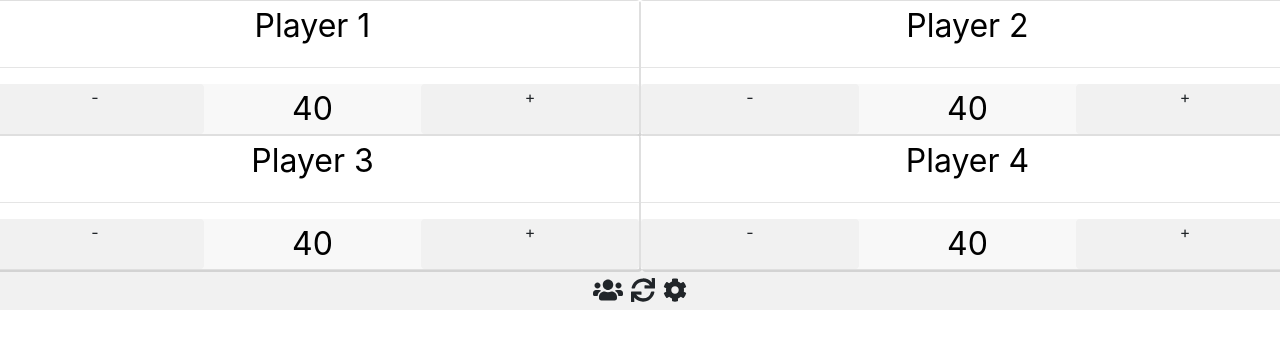
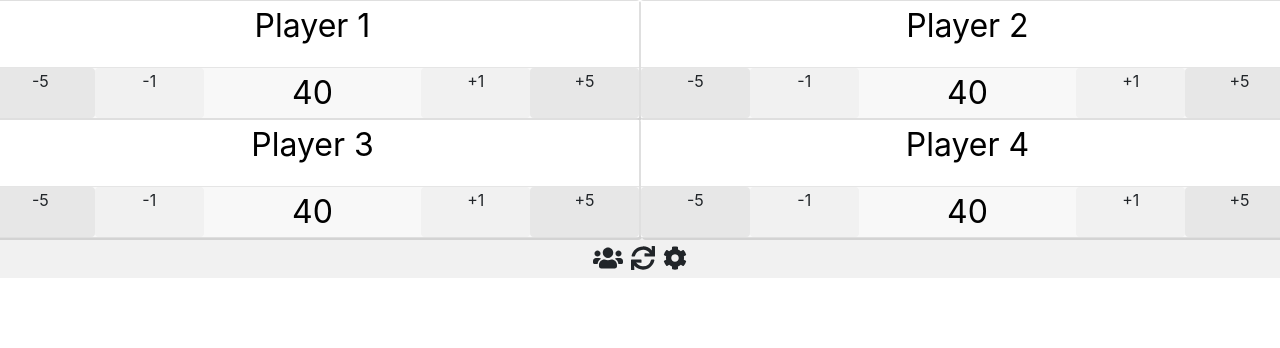
Before and after one commit to kouzios/MTG-Swiss-Knife, a Vue app: page /#/ in a window 1280 px wide. Shown: the top 348 px of the page. Built offline with nearby package versions, Linux system fonts and the light colour scheme.

Commit message:
Finished up basic styling and added +/- 5 buttons

```diff
--- a/src/App.vue
+++ b/src/App.vue
@@ -21,6 +21,12 @@ export default {
   padding: 0px !important;
 }
 
+.major-point-alteration {
+  font-size: 24px;
+  background-color: rgb(231, 231, 231) !important;
+  padding: 0px !important;
+}
+
 .modal-close {
   color: white !important;
 }
--- a/src/components/Gamestate.vue
+++ b/src/components/Gamestate.vue
@@ -3,7 +3,7 @@
         <div class='row'>
             <div class='player card col-6' v-for="(player, index) in players" :key="'player' + index">
                 <input class='name-input' type='text' v-model="player.name" autocomplete="off"/>
-                <hr>
+                <hr class='condensed'>
                  <Lifestate :defaultLife='defaultLife' :player='player' :index='index'/>
             </div>
         </div>
@@ -109,4 +109,8 @@ export default {
   font-size: 24px;
   background-color: #f1f1f1 !important;
 }
+
+.condensed {
+    margin-bottom: 0px !important;
+}
 </style>
--- a/src/components/Lifestate.vue
+++ b/src/components/Lifestate.vue
@@ -1,13 +1,19 @@
 <template>
     <div class='w-100 row point-area'>
-        <div class='col-4 btn point-alteration' @click='decriment(pIndex)'>
-            -
+        <div class='col-2 btn major-point-alteration' @click='playerData.life = playerData.life - 5'>
+            -5
+        </div>
+        <div class='col-2 btn point-alteration' @click='playerData.life = playerData.life - 1'>
+            -1
         </div>
         <div class='col-4'>
             <input class='input-variant mw-100' type='text' v-model="playerData.life" :style='{color: playerData.lifeColor}' autocomplete="off"/>
         </div>
-        <div class='col-4 btn point-alteration' @click='incriment(pIndex)'>
-            +
+        <div class='col-2 btn point-alteration' @click='playerData.life = playerData.life + 1'>
+            +1
+        </div>
+        <div class='col-2 btn major-point-alteration' @click='playerData.life = playerData.life + 5'>
+            +5
         </div>
     </div>
 </template>
@@ -26,12 +32,6 @@ export default {
         }
     },
     methods: {
-        incriment(index) {
-            this.playerData.life++
-        },
-        decriment(index) {
-            this.playerData.life--
-        },
         handleColoring(life) {
             if(life > this.dLife) {
                 this.playerData.lifeColor = "green";
--- a/src/components/Settings.vue
+++ b/src/components/Settings.vue
@@ -7,12 +7,18 @@
         </b>
       </div>
       <div class='row'>
-        <div class='col-4 btn point-alteration' @click='life--'>
-          -
+        <div class='col-2 btn point-alteration' @click='life = life - 5'>
+            -5
+        </div>
+        <div class='col-2 btn point-alteration' @click='life--'>
+          -1
         </div>
         <input class='col-4 input-variant' type='number' v-model='life'>
-        <div class='col-4 btn point-alteration' @click='life++'>
-          +
+        <div class='col-2 btn point-alteration' @click='life++'>
+          +1
+        </div>
+        <div class='col-2 btn point-alteration' @click='life = life + 5'>
+            +5
         </div>
       </div>
       <div class='mt-2 d-flex flex-row justify-content-end modal-close'>
```
